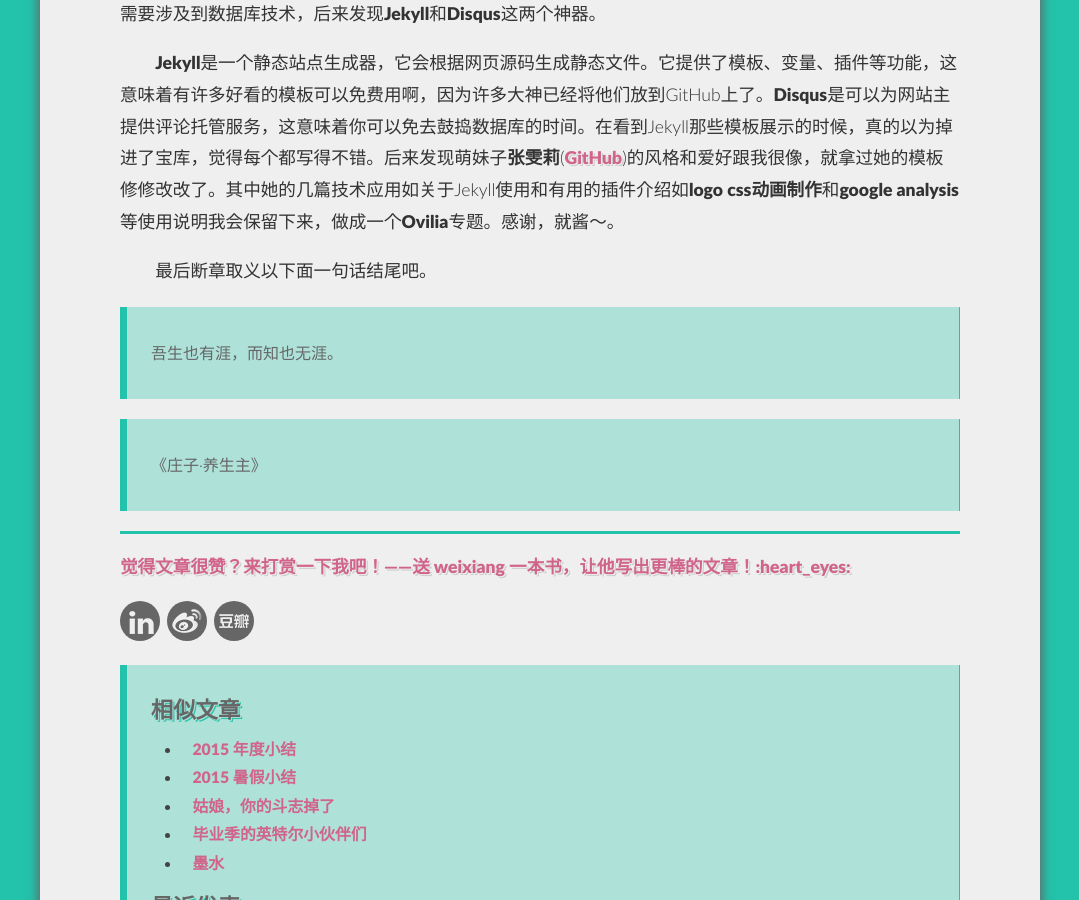
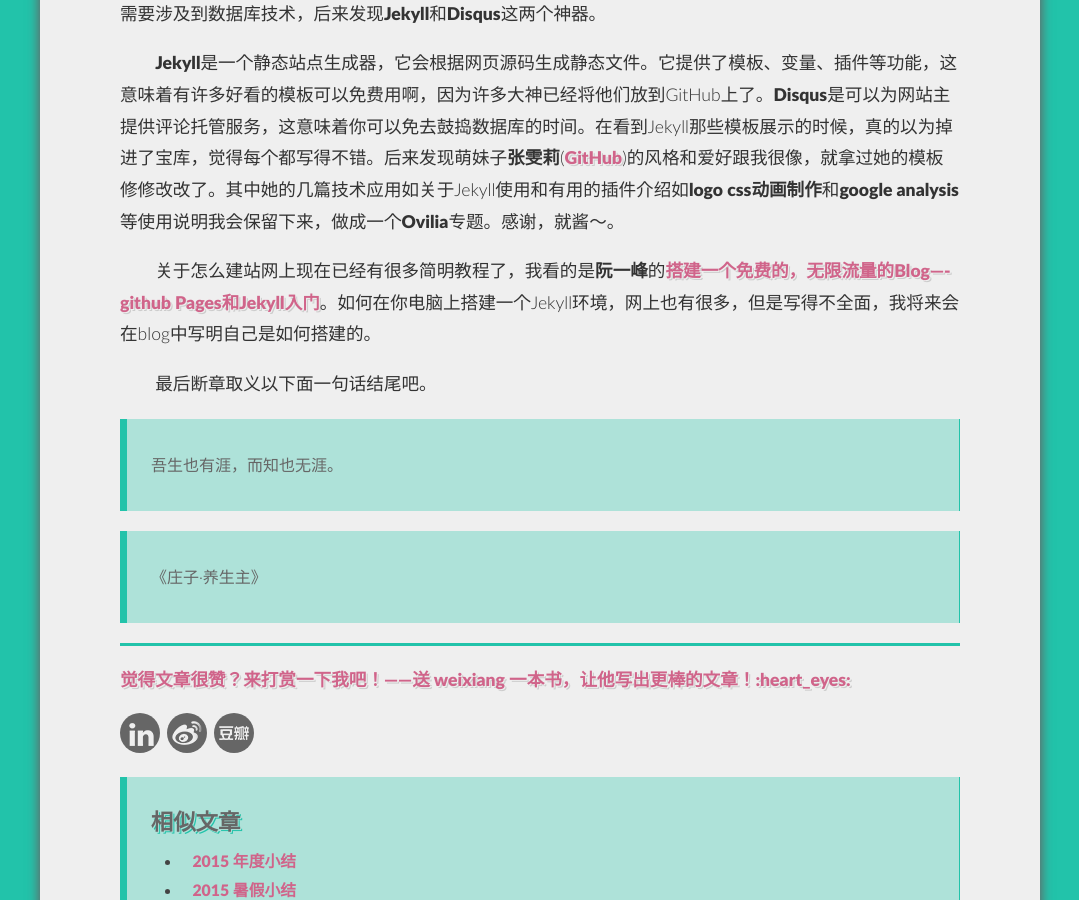
Before and after one commit to zwxscience/MyBlog, a Jekyll site: the page built from _posts/2016-01-25-website-name.md, in a window 1280 px wide and 900 px high, scrolled down 1397 px. Shown: the whole window, without its empty margins (100-1179 px from the left). Built offline with Jekyll 4.4.1, drawn with Linux system fonts in a browser that asks for light colours; Markdown is read by kramdown in place of the engine named in the settings.

Commit message:
Signed-off-by: zwxscience <zwxscience@163.com>

```diff
--- a/_posts/2016-01-25-website-name.md
+++ b/_posts/2016-01-25-website-name.md
@@ -25,8 +25,9 @@
 
 **Jekyll**是一个静态站点生成器，它会根据网页源码生成静态文件。它提供了模板、变量、插件等功能，这意味着有许多好看的模板可以免费用啊，因为许多大神已经将他们放到GitHub上了。**Disqus**是可以为网站主提供评论托管服务，这意味着你可以免去鼓捣数据库的时间。在看到Jekyll那些模板展示的时候，真的以为掉进了宝库，觉得每个都写得不错。后来发现萌妹子**张雯莉**([GitHub](https://github.com/Ovilia/blog))的风格和爱好跟我很像，就拿过她的模板修修改改了。其中她的几篇技术应用如关于Jekyll使用和有用的插件介绍如**logo css动画制作**和**google analysis**等使用说明我会保留下来，做成一个**Ovilia**专题。感谢，就酱～。
 
+关于怎么建站网上现在已经有很多简明教程了，我看的是**阮一峰**的[搭建一个免费的，无限流量的Blog----github Pages和Jekyll入门](http://www.ruanyifeng.com/blog/2012/08/blogging_with_jekyll.html)。如何在你电脑上搭建一个Jekyll环境，网上也有很多，但是写得不全面，我将来会在blog中写明自己是如何搭建的。
+
 最后断章取义以下面一句话结尾吧。
-
 
 > 吾生也有涯，而知也无涯。
 
```
